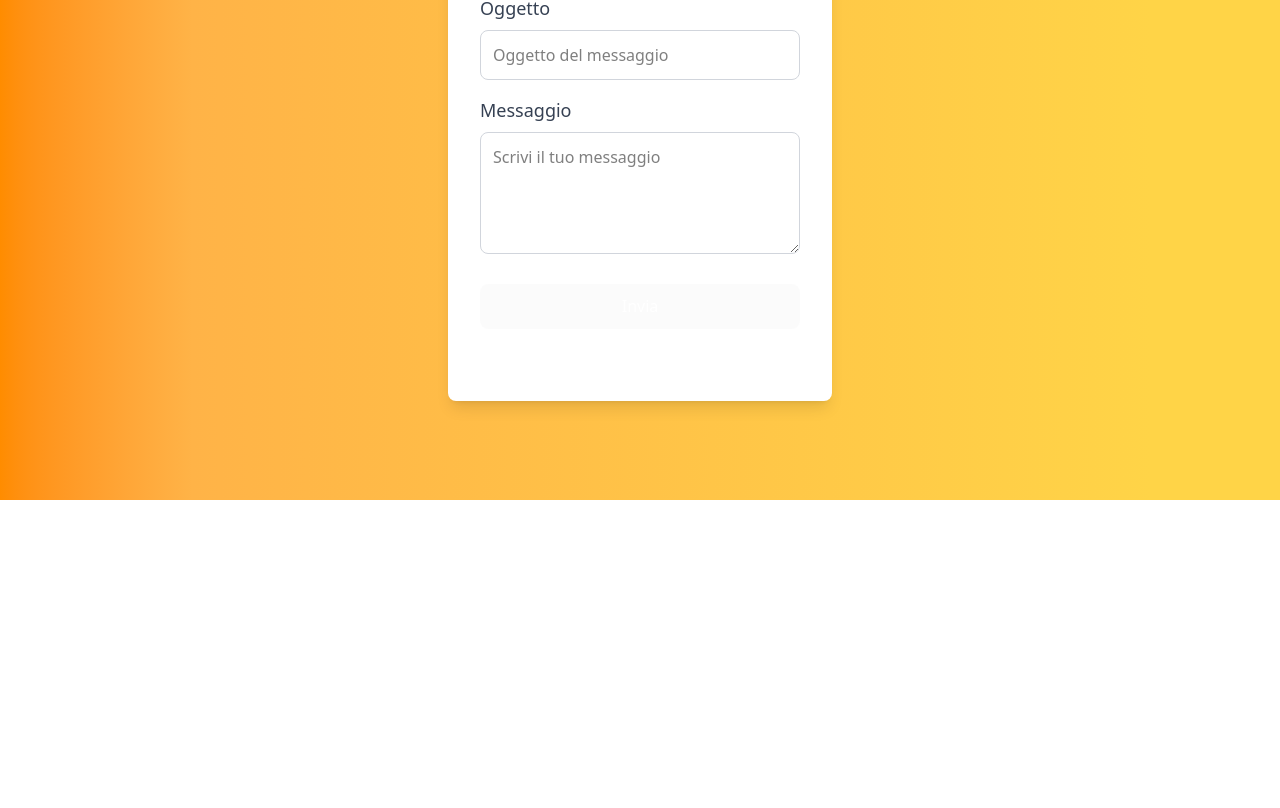
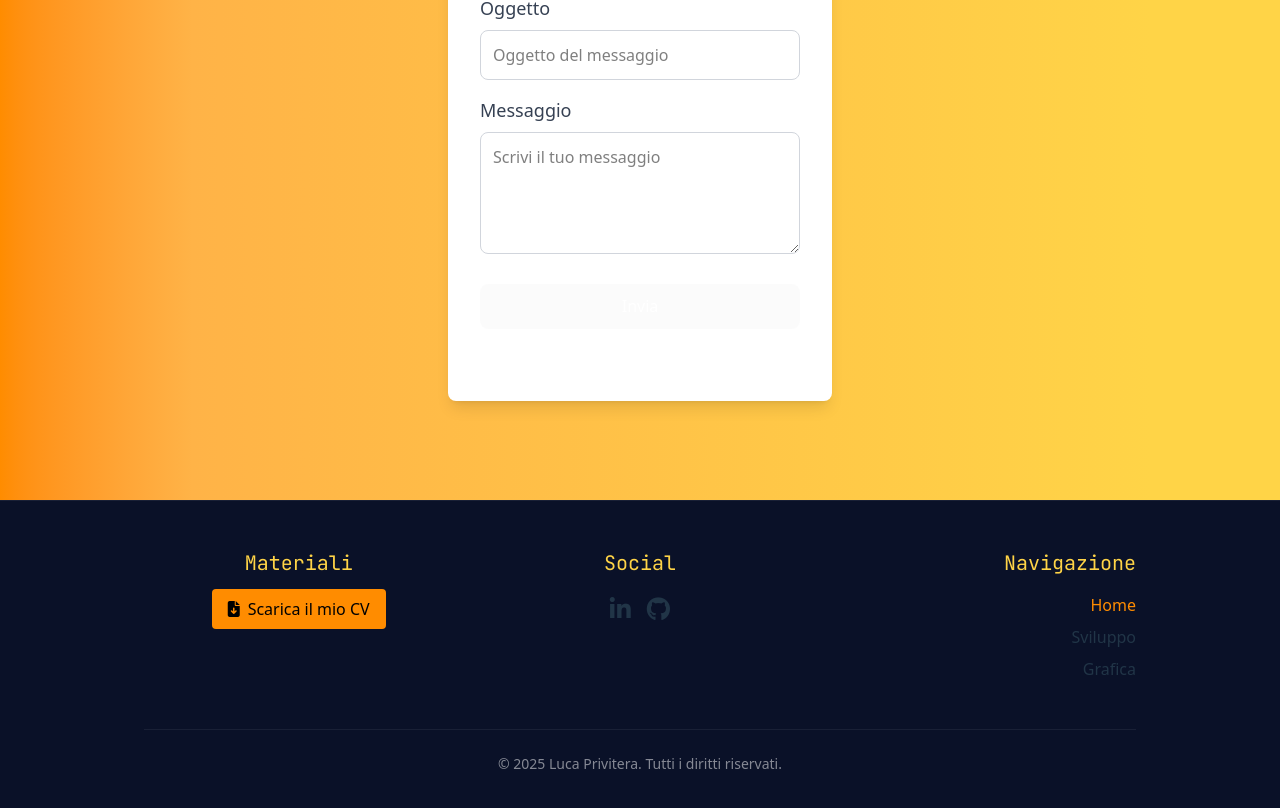
Before and after one commit to lupri95w19/portfolio, a Vue app: page / in a window 1280 px wide. Shown: the part 3656-4464 px from the top of the page. Before the commit the page ends 4156 px from the top, so only its background shows below. Built offline with nearby package versions, Linux system fonts and the light colour scheme.

Commit message:
Aggiunto il footer, cambiati gli store e sistemate le pagine dei progetti

```diff
--- /dev/null
+++ b/src/components/Footer.vue
@@ -0,0 +1,89 @@
+<script setup>
+import { ref, watch } from 'vue';
+import { useRouter } from 'vue-router';
+
+const router = useRouter();
+const currentRoute = ref(router.currentRoute.value.path);
+const currentYear = ref(new Date().getFullYear());
+
+watch(
+	() => router.currentRoute.value.path,
+	(newPath) => {
+		currentRoute.value = newPath;
+	}
+);
+</script>
+
+<template>
+	<footer
+		:class="[currentRoute === '/graphic' ? 'bg-[#191716]' : 'bg-[#0A1128]', 'transition-colors duration-500']"
+		class="w-full py-12 z-10 border-t border-[#ffffff10]">
+		<div class="max-w-screen-lg mx-auto px-4">
+			<!-- Contenuto principale -->
+			<div class="grid grid-cols-1 md:grid-cols-3 gap-8">
+				<!-- Sezione materiali -->
+				<div class="flex flex-col items-center">
+					<h3 class="text-xl font-jetbrains-mono text-[#FFD447] mb-3">Materiali</h3>
+					<a
+						href="/path/to/cv.pdf"
+						download
+						class="flex items-center gap-2 px-4 py-2 bg-[#FF8C00] hover:bg-[#FFB347] text-black rounded transition-colors">
+						<i class="fas fa-file-download"></i>
+						<span>Scarica il mio CV</span>
+					</a>
+				</div>
+
+				<!-- Sezione social -->
+				<div class="flex flex-col items-center">
+					<h3 class="text-xl font-jetbrains-mono text-[#FFD447] mb-4">Social</h3>
+					<div class="flex gap-4">
+						<a
+							href="https://www.linkedin.com/in/luca-privitera-a1545a31b/"
+							class="text-2xl hover:text-[#FFB347] transition-colors text-center"
+							aria-label="LinkedIn">
+							<i class="fab fa-linkedin-in"></i>
+						</a>
+						<a
+							href="https://github.com/lupri95w19"
+							class="text-2xl hover:text-[#FFB347] transition-colors"
+							aria-label="GitHub">
+							<i class="fab fa-github"></i>
+						</a>
+					</div>
+				</div>
+
+				<!-- Sezione navigazione -->
+				<div class="flex flex-col items-center md:items-end">
+					<h3 class="text-xl font-jetbrains-mono text-[#FFD447] mb-4">Navigazione</h3>
+					<nav class="flex flex-col items-center md:items-end space-y-2">
+						<router-link
+							to="/"
+							class="hover:text-[#FFB347] transition-colors"
+							:class="{ 'text-[#FF8C00]': currentRoute === '/' }">
+							Home
+						</router-link>
+						<router-link
+							to="/dev"
+							class="hover:text-[#FFB347] transition-colors"
+							:class="{ 'text-[#FF8C00]': currentRoute === '/dev' }">
+							Sviluppo
+						</router-link>
+						<router-link
+							to="/graphic"
+							class="hover:text-[#FFB347] transition-colors"
+							:class="{ 'text-[#FF8C00]': currentRoute === '/graphic' }">
+							Grafica
+						</router-link>
+					</nav>
+				</div>
+			</div>
+
+			<!-- Copyright -->
+			<div class="mt-12 pt-6 border-t border-[#ffffff10] text-center">
+				<p class="text-sm text-[#ffffff80]">&copy; {{ currentYear }} Luca Privitera. Tutti i diritti riservati.</p>
+			</div>
+		</div>
+	</footer>
+</template>
+
+<style scoped></style>
--- a/src/stores/projectStore.js
+++ b/src/stores/graphicStore.js
@@ -1,6 +1,6 @@
 import { defineStore } from 'pinia';
 
-export const useProjectStore = defineStore('projectStore', {
+export const useProjectStore = defineStore('graphicProjects', {
 	state: () => ({
 		projects: [
 			{
--- a/src/views/DevWorks.vue
+++ b/src/views/DevWorks.vue
@@ -1,9 +1,10 @@
 <script setup>
 import { ref } from 'vue';
 import Header from '../components/Header.vue';
+import Footer from '../components/Footer.vue';
 
-import { useProjectStoreDev } from '@/stores/devStore';
-const projectStore = useProjectStoreDev();
+import { useProjectStoreDev } from '@/stores/devStore'
+const devStore = useProjectStoreDev() // ← Usa lo stesso nome dell'export
 </script>
 
 <template>
@@ -14,7 +15,6 @@ const projectStore = useProjectStoreDev();
 				<h1 class="mt-32 mb-42 text-center text-black">I miei lavori come Developer</h1>
 			</div>
 
-
 			<div class="max-w-screen-lg container m-auto text-black flex flex-col justify-center place-items-center">
 				<!-- Card Dev e Card Grafico -->
 				<!--  -->
@@ -22,7 +22,7 @@ const projectStore = useProjectStoreDev();
 				<!--  -->
 				<div class="grid grid-cols-12 gap-20">
 					<!-- Loop attraverso i progetti -->
-					<div v-for="project in projectStore.projects" :key="project.id" class="col-span-4 flex flex-col">
+					<div v-for="project in devStore.projects" :key="project.id" class="col-span-4 flex flex-col">
 						<!-- Card Progetto -->
 						<div
 							class="bg-white border border-gray-200 rounded-lg shadow-sm dark:bg-gray-800 dark:border-gray-700 h-full flex flex-col">
@@ -81,15 +81,31 @@ const projectStore = useProjectStoreDev();
 						</div>
 					</div>
 				</div>
+				<div class="w-full text-xs mt-48 mb-80 flex justify-center flex-col">
+					<h1 class="text-black mb-4 w-full text-center">Controlla anche i miei lavori da grafico</h1>
+					<router-link to="/graphic" class="inline-flex flex flex-col place-items-center">
+						<div class="w-96 border bg-[#181818] rounded-md shadow-lg h-[318px]">
+							<!-- Header -->
+
+							<div class="flex justify-between items-center bg-black px-4 py-2 text-sm font-semibold rounded-md">
+								<div class="flex gap-2 text-[#E5E7EB]">
+									<span class="w-3 h-3 bg-red-500 rounded-full"></span>
+									<span class="w-3 h-3 bg-yellow-500 rounded-full"></span>
+									<span class="w-3 h-3 bg-green-500 rounded-full"></span>
+								</div>
+							</div>
+							<div class="p-0 flex items-center justify-center h-[290px]">
+								<img
+									class="max-h-full object-contain p-8 transition-transform duration-300 hover:scale-110 ease-[cubic-bezier(0,0,0.618,1)]"
+									src="/monogramma.svg"
+									alt="monogramma graphic design" />
+							</div>
+						</div>
+					</router-link>
+				</div>
 			</div>
+			<Footer />
 		</section>
-
-		<!-- Pallino
-        -->
-		<div class="flex flex-col justify-center place-items-center">
-			<div class="top-10 h-18 w-1 bg-yellow-500 translate-y-[1px]"></div>
-			<div class="w-10 h-10 bg-green-500 rounded-full -translate-y-[60px]"></div>
-		</div>
 	</div>
 </template>
 
--- a/src/views/GraphicWorks.vue
+++ b/src/views/GraphicWorks.vue
@@ -1,14 +1,17 @@
 <script setup>
 import { ref } from 'vue';
 import Header from '../components/Header.vue';
+import Footer from '../components/Footer.vue';
 
-import { useProjectStore } from '@/stores/projectStore';
-const projectStore = useProjectStore();
+import { useProjectStore } from '@/stores/graphicStore'
+const graphicStore = useProjectStore()
+
+
 </script>
 
 <template>
 	<div class="w-screen">
-		<section id="works" class="flex flex-col justify-center bg-[#E5E7EB] pb-64">
+		<section id="works" class="flex flex-col justify-center bg-[#E5E7EB]">
 			<Header />
 			<div class="text-lg">
 				<h1 class="mt-32 mb-42 text-center text-black">I miei lavori come graphic designer</h1>
@@ -21,7 +24,7 @@ const projectStore = useProjectStore();
 				<!--  -->
 				<div class="grid grid-cols-12 gap-20">
 					<!-- Loop attraverso i progetti -->
-					<div v-for="project in projectStore.projects" :key="project.id" class="col-span-4 flex flex-col">
+					<div v-for="project in graphicStore.projects" :key="project.id" class="col-span-4 flex flex-col">
 						<!-- Card Progetto -->
 						<div
 							class="bg-white border border-gray-200 rounded-lg shadow-sm dark:bg-gray-800 dark:border-gray-700 h-full flex flex-col">
@@ -80,15 +83,30 @@ const projectStore = useProjectStore();
 						</div>
 					</div>
 				</div>
+				<div class="w-full text-xs mt-48 mb-80 flex justify-center flex-col">
+					<h1 class="text-black mb-4 w-full text-center">Controlla anche i miei lavori da Developer</h1>
+					<router-link to="/dev" class="inline-flex flex flex-col place-items-center">
+						<div class="w-96 border bg-[#303031] rounded-md shadow-lg h-[318px]">
+							<!-- Header -->
+							<div class="flex justify-end items-center bg-[#161616] px-4 py-2 text-sm font-semibold rounded-md">
+								<div class="flex gap-2 text-[#E5E7EB] place-items-center">
+									<div>&#x2212;</div>
+									<div>&#x25FB;</div>
+									<div>&#x2715;</div>
+								</div>
+							</div>
+							<div class="p-0 flex items-center justify-center h-[282px]">
+								<img
+									class="max-h-full object-contain p-8 transition-all duration-500 ease-in-out hover:animate-bob"
+									src="/codice.svg"
+									alt="icona codice" />
+							</div>
+						</div>
+					</router-link>
+				</div>
 			</div>
+			<Footer />
 		</section>
-
-		<!-- Pallino
-        -->
-		<div class="flex flex-col justify-center place-items-center">
-			<div class="top-10 h-18 w-1 bg-yellow-500 translate-y-[1px]"></div>
-			<div class="w-10 h-10 bg-green-500 rounded-full -translate-y-[60px]"></div>
-		</div>
 	</div>
 </template>
 
--- a/src/views/Home.vue
+++ b/src/views/Home.vue
@@ -1,5 +1,6 @@
 <script setup>
 import Header from '../components/Header.vue';
+import Footer from '../components/Footer.vue'
 
 import { ref, computed } from 'vue';
 import axios from 'axios';
@@ -437,7 +438,9 @@ const sendEmail = async () => {
 				</div>
 			</div>
 		</section>
+		<Footer />
 	</div>
+
 </template>
 
 <style scoped>
```
